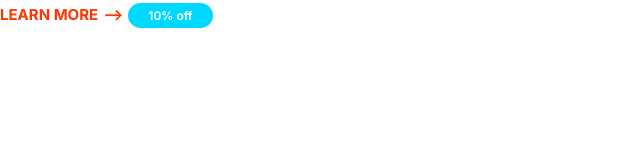
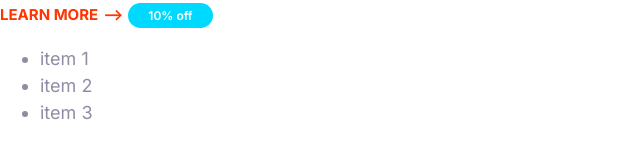
Before and after one commit to ayush857rohan/ghoshify, a plain HTML site: page INDEX.HTML in a window 1280 px wide. Shown: the whole page, without its empty margins (0-640 px from the left). Drawn offline with Linux system fonts and the light colour scheme.

Commit message:
lists style.

```diff
--- a/INDEX.HTML
+++ b/INDEX.HTML
@@ -17,5 +17,10 @@
   <body>
     <a href="#" class="link-arrow">Learn More</a>
     <span class="badge badge--secondary badge--small">10% off</span>
+    <ul class="list list--tick">
+      <li class="list__item">item 1</li>
+      <li class="list__item">item 2</li>
+      <li class="list__item">item 3</li>
+    </ul>
   </body>
 </html>
```
